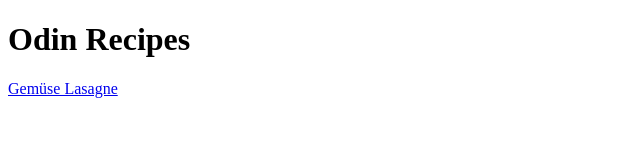
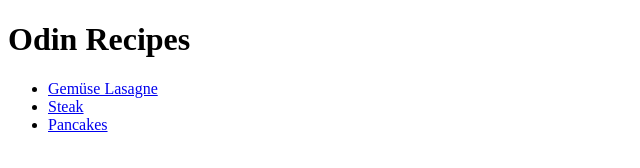
Before and after one commit to jmalik1299/odin-recipes, a plain HTML site: page index.html in a window 1280 px wide. Shown: the whole page, without its empty margins (0-640 px from the left). Drawn offline with Linux system fonts and the light colour scheme.

Commit message:
Added two links to steak.html and pancakes.html; moreover ordererd all three links into an ul

```diff
--- a/index.html
+++ b/index.html
@@ -8,6 +8,11 @@
 </head>
 <body>
     <h1>Odin Recipes</h1>
-    <a href="recipes/lasagna.html">Gemüse Lasagne</a>
+    <ul>
+        <li><a href="recipes/lasagna.html">Gemüse Lasagne</a></li>
+        <li><a href="recipes/steak.html">Steak</a></li>
+        <li><a href="recipes/pancakes.html">Pancakes</a></li>
+    </ul>
+
 </body>
 </html>
```
